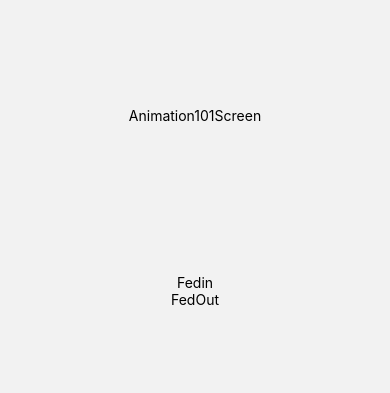
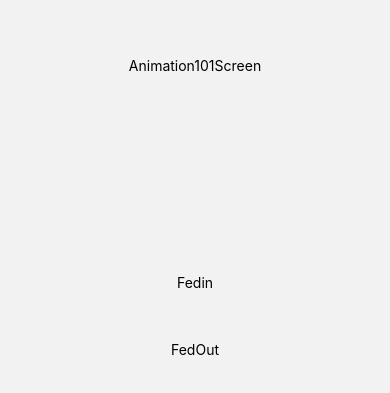
Before and after one commit to rineliniguezsosa/components-react-native, a React Native app: screen /Animation101Screen in a window 390 px wide. Shown: the part 215-608 px from the top of the page. Built offline with nearby package versions, Linux system fonts and the light colour scheme.

Commit message:
{FEAT] Estableciendo una separación entre los botones

```diff
--- a/src/screens/animations/Animation101Screen.tsx
+++ b/src/screens/animations/Animation101Screen.tsx
@@ -1,3 +1,4 @@
+/* eslint-disable react-native/no-inline-styles */
 import React, { useRef } from 'react';
 import { View,Text,StyleSheet,Pressable, Animated } from 'react-native';
 import { colors } from '../../styles/colors';
@@ -29,8 +30,8 @@ export const Animation101Screen = () => {
         style={[styles.purpleBox,{opacity:fadeAnim}]}
       />
 
-      <Pressable onPress={fadeIn}><Text>Fedin</Text></Pressable>
-      <Pressable onPress={fadeOut}><Text>FedOut</Text></Pressable>
+      <Pressable style={{marginTop:50}} onPress={fadeIn}><Text>Fedin</Text></Pressable>
+      <Pressable style={{marginTop:50}} onPress={fadeOut}><Text>FedOut</Text></Pressable>
     </View>
   );
 };
```
